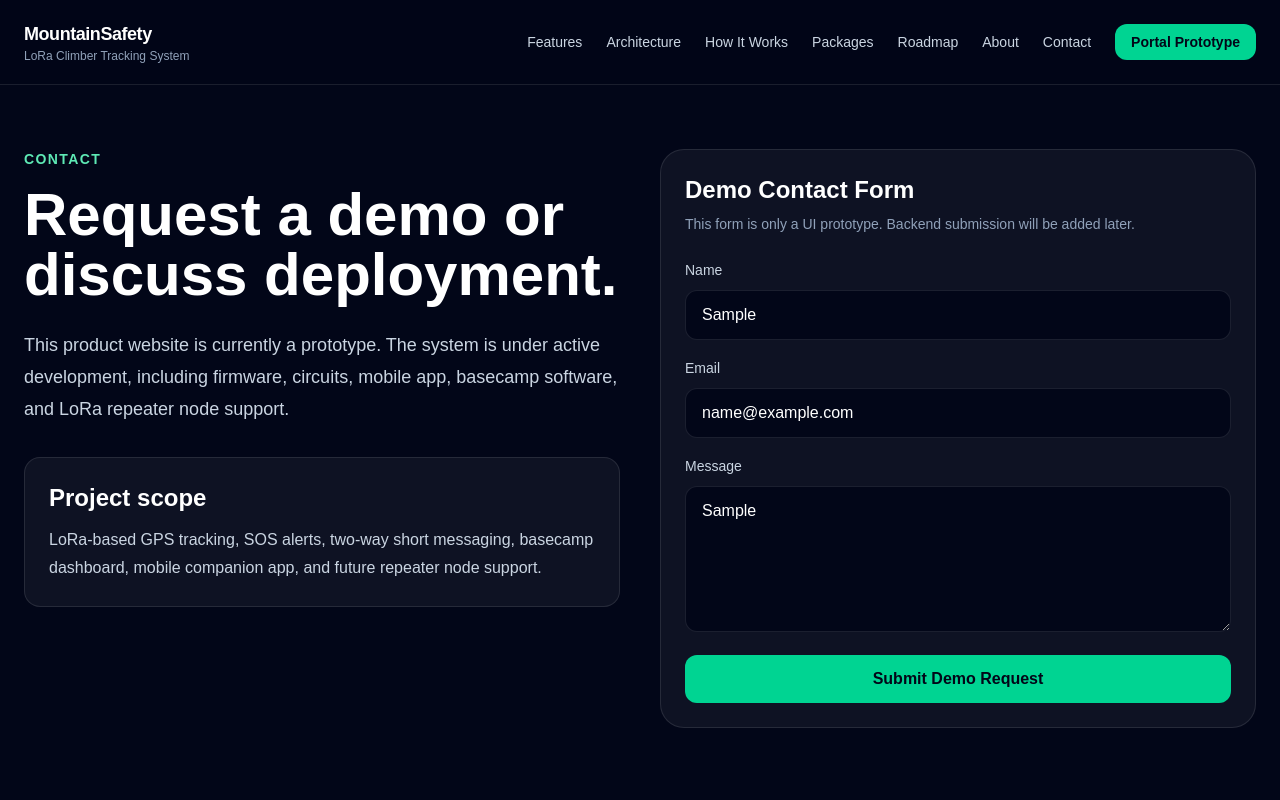
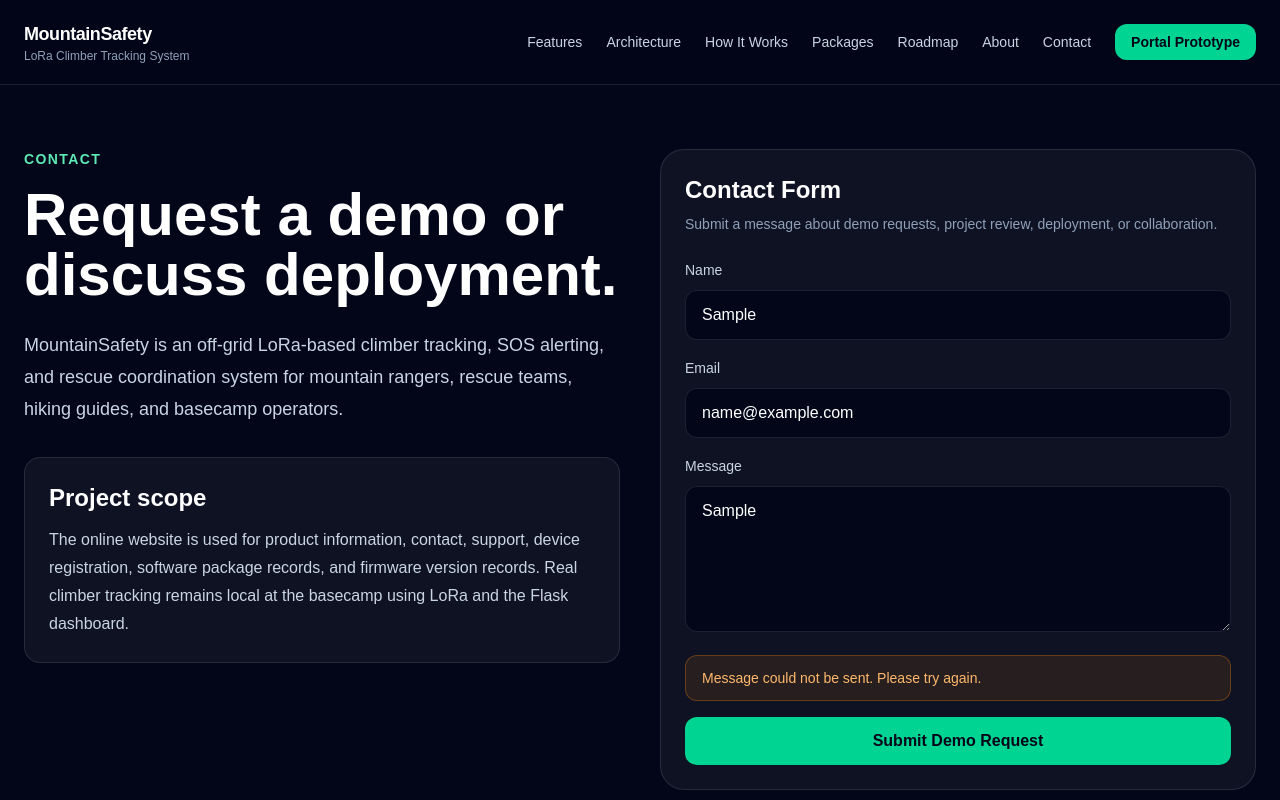
Before and after one commit to prabashmalhara/e21-3yp-Mountain-Climber-Health-and-GPS-Tracker, a Next.js app in the folder website/: page /contact in a window 1280 px wide. Both pictures are taken after typing "Sample", "name@example.com", "Sample" into the empty fields and a click on the button "Submit Demo Request". Shown: the top 800 px of the page. Built offline with nearby package versions, Linux system fonts and the light colour scheme; no server answers.

Commit message:
Connect contact form to Supabase

```diff
--- a/website/src/app/contact/page.tsx
+++ b/website/src/app/contact/page.tsx
@@ -1,48 +1,98 @@
+"use client";
+
+import { FormEvent, useState } from "react";
 import Navbar from "@/components/Navbar";
 import Footer from "@/components/Footer";
+import { supabase } from "@/lib/supabaseClient";
 
 export default function ContactPage() {
+  const [name, setName] = useState("");
+  const [email, setEmail] = useState("");
+  const [message, setMessage] = useState("");
+  const [isSubmitting, setIsSubmitting] = useState(false);
+  const [successMessage, setSuccessMessage] = useState("");
+  const [errorMessage, setErrorMessage] = useState("");
+
+  async function handleSubmit(event: FormEvent<HTMLFormElement>) {
+    event.preventDefault();
+
+    setSuccessMessage("");
+    setErrorMessage("");
+
+    if (!name.trim() || !email.trim() || !message.trim()) {
+      setErrorMessage("Please fill all fields before submitting.");
+      return;
+    }
+
+    setIsSubmitting(true);
+
+    const { error } = await supabase.from("contact_messages").insert({
+      name: name.trim(),
+      email: email.trim(),
+      message: message.trim(),
+    });
+
+    setIsSubmitting(false);
+
+    if (error) {
+      setErrorMessage("Message could not be sent. Please try again.");
+      console.error("Contact form error:", error);
+      return;
+    }
+
+    setSuccessMessage("Message sent successfully. We will contact you soon.");
+    setName("");
+    setEmail("");
+    setMessage("");
+  }
+
   return (
     <>
       <Navbar />
+
       <main className="min-h-screen bg-slate-950 px-6 py-16 text-white">
         <section className="mx-auto grid max-w-7xl gap-10 lg:grid-cols-2">
           <div>
             <p className="text-sm font-semibold uppercase tracking-widest text-emerald-300">
               Contact
             </p>
+
             <h1 className="mt-4 text-4xl font-bold sm:text-6xl">
               Request a demo or discuss deployment.
             </h1>
+
             <p className="mt-6 max-w-2xl text-lg leading-8 text-slate-300">
-              This product website is currently a prototype. The system is under
-              active development, including firmware, circuits, mobile app,
-              basecamp software, and LoRa repeater node support.
+              MountainSafety is an off-grid LoRa-based climber tracking, SOS
+              alerting, and rescue coordination system for mountain rangers,
+              rescue teams, hiking guides, and basecamp operators.
             </p>
 
             <div className="mt-8 rounded-2xl border border-white/10 bg-white/5 p-6">
               <h2 className="text-2xl font-bold">Project scope</h2>
               <p className="mt-3 leading-7 text-slate-300">
-                LoRa-based GPS tracking, SOS alerts, two-way short messaging,
-                basecamp dashboard, mobile companion app, and future repeater
-                node support.
+                The online website is used for product information, contact,
+                support, device registration, software package records, and
+                firmware version records. Real climber tracking remains local at
+                the basecamp using LoRa and the Flask dashboard.
               </p>
             </div>
           </div>
 
           <div className="rounded-3xl border border-white/10 bg-white/5 p-6">
-            <h2 className="text-2xl font-bold">Demo Contact Form</h2>
+            <h2 className="text-2xl font-bold">Contact Form</h2>
             <p className="mt-2 text-sm text-slate-400">
-              This form is only a UI prototype. Backend submission will be added
-              later.
+              Submit a message about demo requests, project review, deployment,
+              or collaboration.
             </p>
 
-            <form className="mt-6 grid gap-4">
+            <form onSubmit={handleSubmit} className="mt-6 grid gap-4">
               <div>
                 <label className="text-sm text-slate-300">Name</label>
                 <input
                   type="text"
                   placeholder="Your name"
+                  value={name}
+                  onChange={(event) => setName(event.target.value)}
                   className="mt-2 w-full rounded-xl border border-white/10 bg-slate-950 px-4 py-3 text-white outline-none focus:border-emerald-400"
                 />
               </div>
@@ -52,6 +102,8 @@ export default function ContactPage() {
                 <input
                   type="email"
                   placeholder="your@email.com"
+                  value={email}
+                  onChange={(event) => setEmail(event.target.value)}
                   className="mt-2 w-full rounded-xl border border-white/10 bg-slate-950 px-4 py-3 text-white outline-none focus:border-emerald-400"
                 />
               </div>
@@ -60,21 +112,37 @@ export default function ContactPage() {
                 <label className="text-sm text-slate-300">Message</label>
                 <textarea
                   rows={5}
-                  placeholder="Tell us about your basecamp or rescue use case"
+                  placeholder="Tell us about your basecamp, rescue use case, or question"
+                  value={message}
+                  onChange={(event) => setMessage(event.target.value)}
                   className="mt-2 w-full rounded-xl border border-white/10 bg-slate-950 px-4 py-3 text-white outline-none focus:border-emerald-400"
                 />
               </div>
 
+              {successMessage && (
+                <div className="rounded-xl border border-emerald-400/30 bg-emerald-400/10 px-4 py-3 text-sm text-emerald-300">
+                  {successMessage}
+                </div>
+              )}
+
+              {errorMessage && (
+                <div className="rounded-xl border border-orange-400/30 bg-orange-400/10 px-4 py-3 text-sm text-orange-300">
+                  {errorMessage}
+                </div>
+              )}
+
               <button
-                type="button"
-                className="rounded-xl bg-emerald-400 px-6 py-3 font-semibold text-slate-950 hover:bg-emerald-300"
+                type="submit"
+                disabled={isSubmitting}
+                className="rounded-xl bg-emerald-400 px-6 py-3 font-semibold text-slate-950 hover:bg-emerald-300 disabled:cursor-not-allowed disabled:opacity-60"
               >
-                Submit Demo Request
+                {isSubmitting ? "Sending..." : "Submit Demo Request"}
               </button>
             </form>
           </div>
         </section>
       </main>
+
       <Footer />
     </>
   );
```
